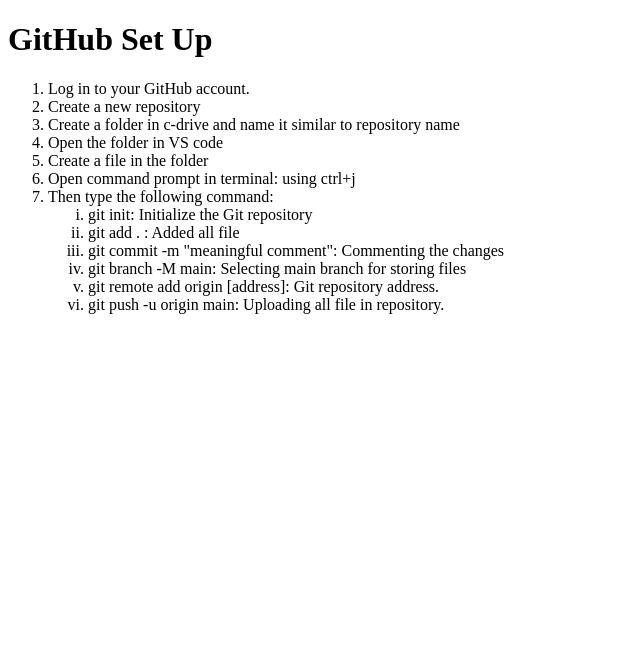
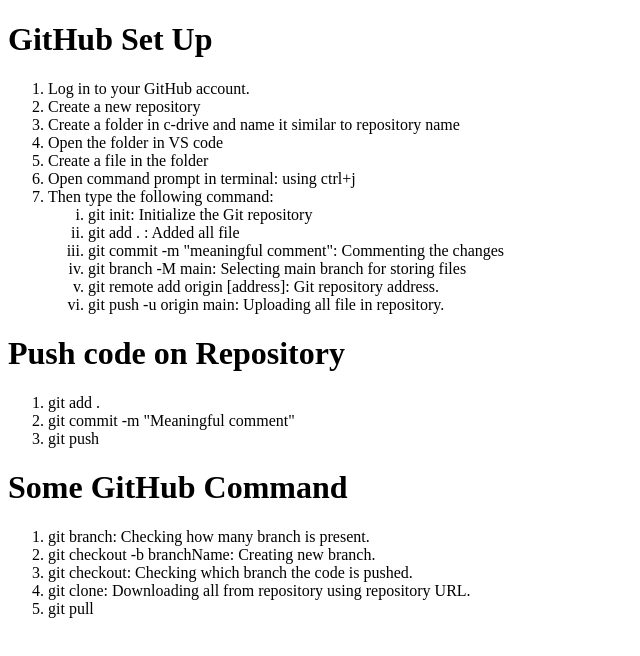
Before and after one commit to jahidhasansabbir/hello-github, a plain HTML site: page index.html in a window 1280 px wide. Shown: the whole page, without its empty margins (0-640 px from the left). Drawn offline with Linux system fonts and the light colour scheme.

Commit message:
Push code & GitHub Command section is added

```diff
--- a/index.html
+++ b/index.html
@@ -26,5 +26,21 @@
             </ol>
         </li>
     </ol>
+
+    <h1>Push code on Repository</h1>
+    <ol>
+        <li>git add .</li>
+        <li>git commit -m "Meaningful comment"</li>
+        <li>git push</li>
+    </ol>
+
+    <h1>Some GitHub Command</h1>
+    <ol>
+        <li>git branch: Checking how many branch is present.</li>
+        <li>git checkout -b branchName: Creating new branch.</li>
+        <li>git checkout: Checking which branch the code is pushed.</li>
+        <li>git clone: Downloading all from repository using repository URL.</li>
+        <li>git pull</li>
+    </ol>
 </body>
 </html>
```
